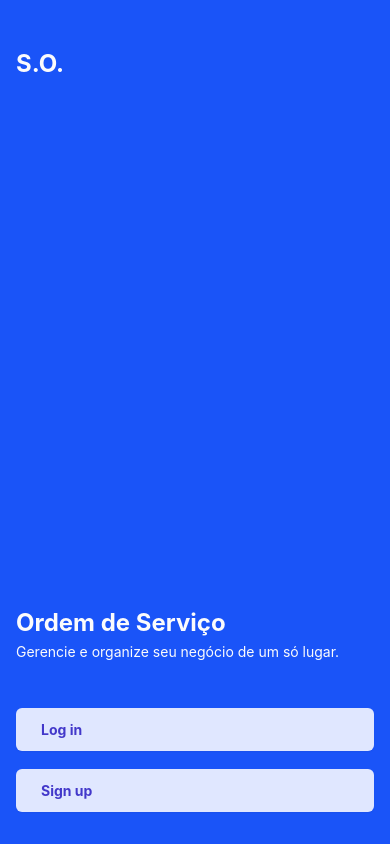
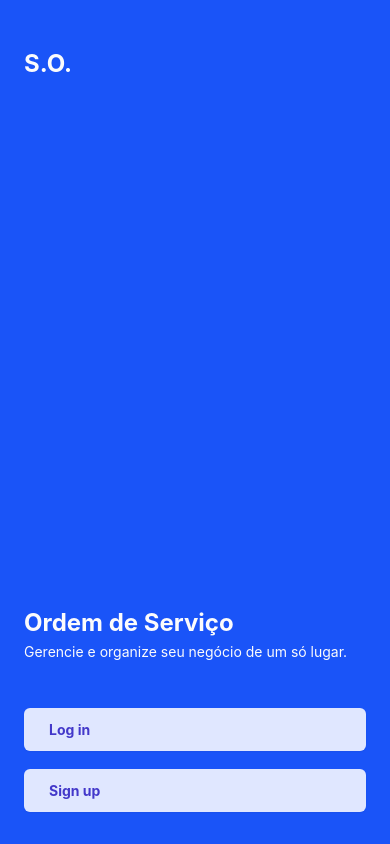
Before and after one commit to espoo-dev/group-habits, a React Native app in the folder so-expo/: screen /Root in a window 390 px wide. Built offline with nearby package versions, Linux system fonts and the light colour scheme; what expo-linking would draw is missing.

Commit message:
:recycle: Refactor code

```diff
--- a/so-expo/src/components/UI/UIContainer/index.tsx
+++ b/so-expo/src/components/UI/UIContainer/index.tsx
@@ -15,7 +15,7 @@ function UIContainer({
 
   return <Wrapper
     className={classNames(
-      "flex justify-between px-4 py-8 h-full",
+      "flex justify-between h-full px-6 py-8",
       className,
     )}
     {...rest}
--- a/so-expo/src/screens/Home/index.tsx
+++ b/so-expo/src/screens/Home/index.tsx
@@ -16,7 +16,7 @@ function Home({ navigation }: Props) {
   }
 
   return (
-    <UIContainer className="flex justify-between bg-blue-RYB px-4 py-8 h-full">
+    <UIContainer className="flex justify-between bg-blue-RYB h-full">
       <Text className="text-lotion font-bold text-2xl mt-4">
         S.O.
       </Text>
```
